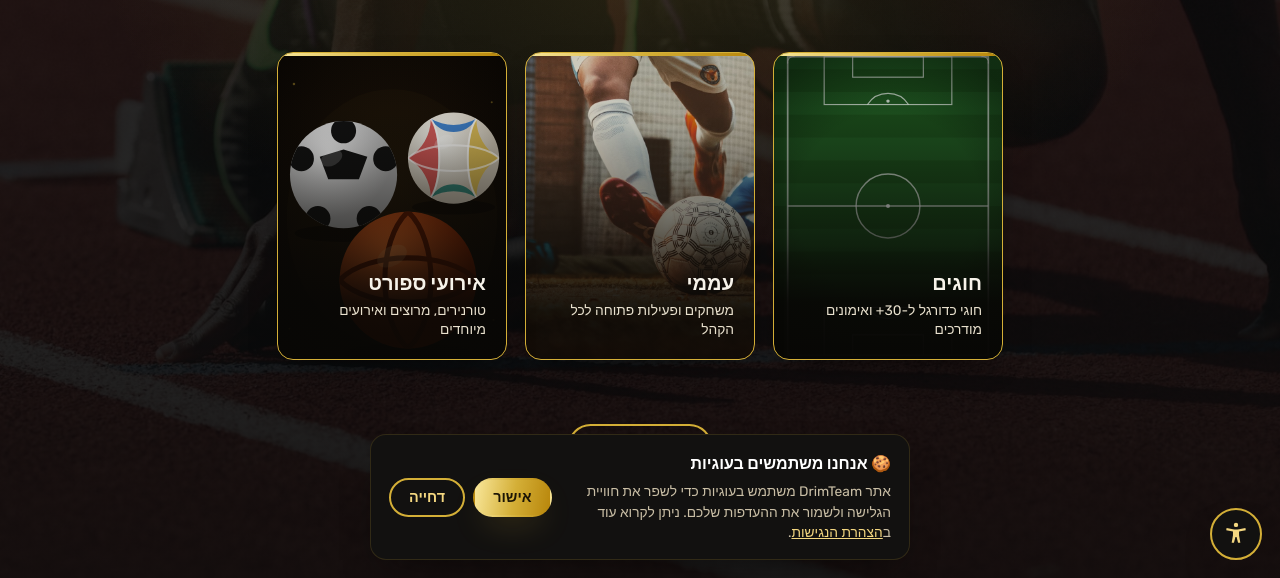
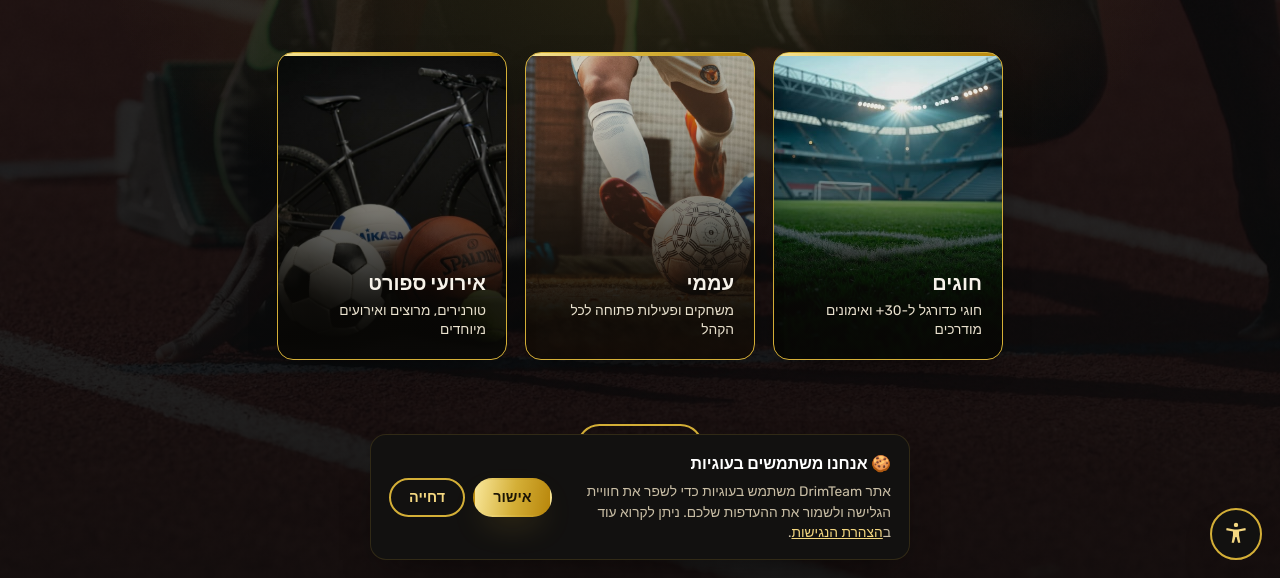
Before and after one commit to Benny007-king/DrimTeam, a plain HTML site: page index.html in a window 1280 px wide. Shown: the part 222-800 px from the top of the page. Drawn offline with Linux system fonts and the light colour scheme; no server answers.

Commit message:
Replace category card images: balls.jpg for sport events, pitch.jpg for chugim; remove arrow from hero CTA
Co-Authored-By: Claude Sonnet 4.6 <noreply@anthropic.com>

```diff
--- a/assets/css/style.css
+++ b/assets/css/style.css
@@ -1205,9 +1205,9 @@ h1, h2, h3 { line-height: 1.15; margin: 0 0 0.5em; font-weight: 800; }
 .pcard:hover { transform: translateY(-6px); border-color: var(--lime-400); box-shadow: var(--shadow-lime); }
 
 /* category card backgrounds */
-.pcard--1 { background-image: linear-gradient(180deg, rgba(8,7,5,0.08) 18%, rgba(8,7,5,0.92) 82%), url("../img/gallery/grass-turf.svg"); }
+.pcard--1 { background-image: linear-gradient(180deg, rgba(8,7,5,0.08) 18%, rgba(8,7,5,0.92) 82%), url("../img/gallery/pitch.jpg"); }
 .pcard--2 { background-image: linear-gradient(180deg, rgba(8,7,5,0.15) 22%, rgba(8,7,5,0.93) 84%), url("../img/gallery/fitness.jpg"); }
-.pcard--3 { background-image: linear-gradient(180deg, rgba(8,7,5,0.08) 18%, rgba(8,7,5,0.92) 82%), url("../img/gallery/sports-balls.svg"); }
+.pcard--3 { background-image: linear-gradient(180deg, rgba(8,7,5,0.08) 18%, rgba(8,7,5,0.92) 82%), url("../img/gallery/balls.jpg"); }
 .pcard--4 { background-image: linear-gradient(180deg, rgba(8,7,5,0.15) 22%, rgba(8,7,5,0.93) 84%), url("../img/gallery/futsal.jpg"); }
 .pcard--5 { background-image: linear-gradient(180deg, rgba(8,7,5,0.15) 22%, rgba(8,7,5,0.93) 84%), url("../img/gallery/basketball.jpg"); }
 
--- a/index.html
+++ b/index.html
@@ -31,7 +31,7 @@
       <a class="pcard pcard--3" href="games.html?cat=%D7%90%D7%99%D7%A8%D7%95%D7%A2%D7%99%20%D7%A1%D7%A4%D7%95%D7%A8%D7%98"><h3>אירועי ספורט</h3><p>טורנירים, מרוצים ואירועים מיוחדים</p></a>
     </div>
 
-    <a href="games.html" class="btn btn--ghost btn--sm hero-deck__all">לכל האירועים ←</a>
+    <a href="games.html" class="btn btn--ghost btn--sm hero-deck__all">לכל האירועים</a>
   </section>
 
   <!-- WHY US -->
```
Also changed, not shown: assets/img/gallery/balls.jpg (added), assets/img/gallery/pitch.jpg (added).
